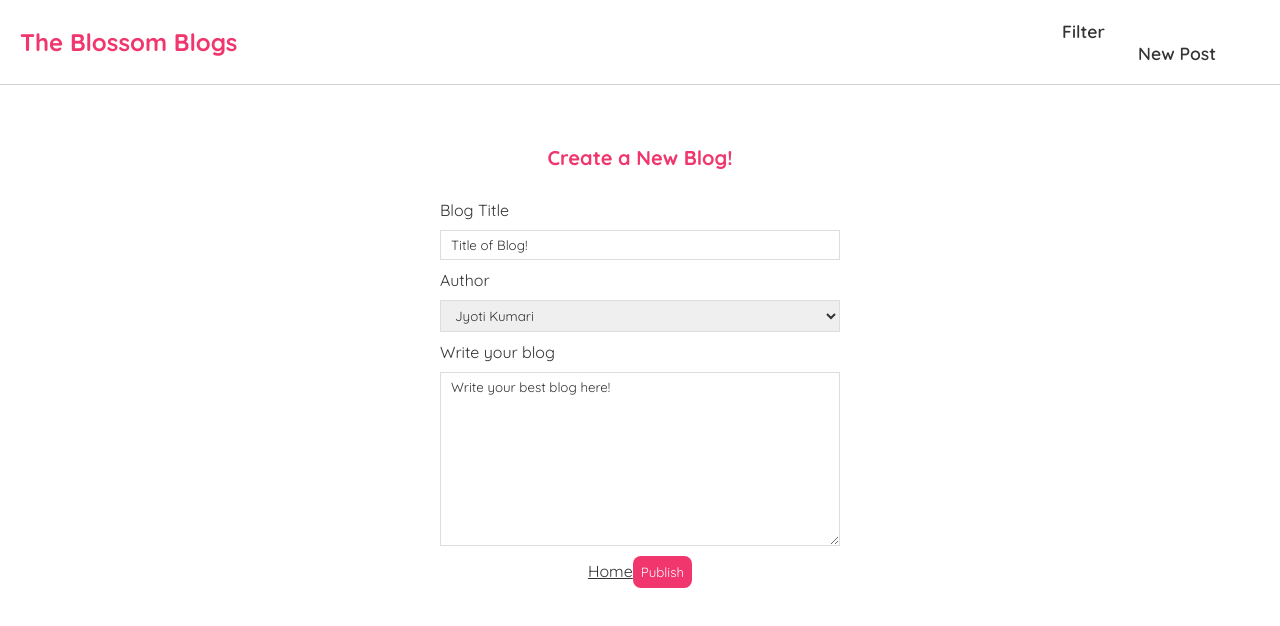
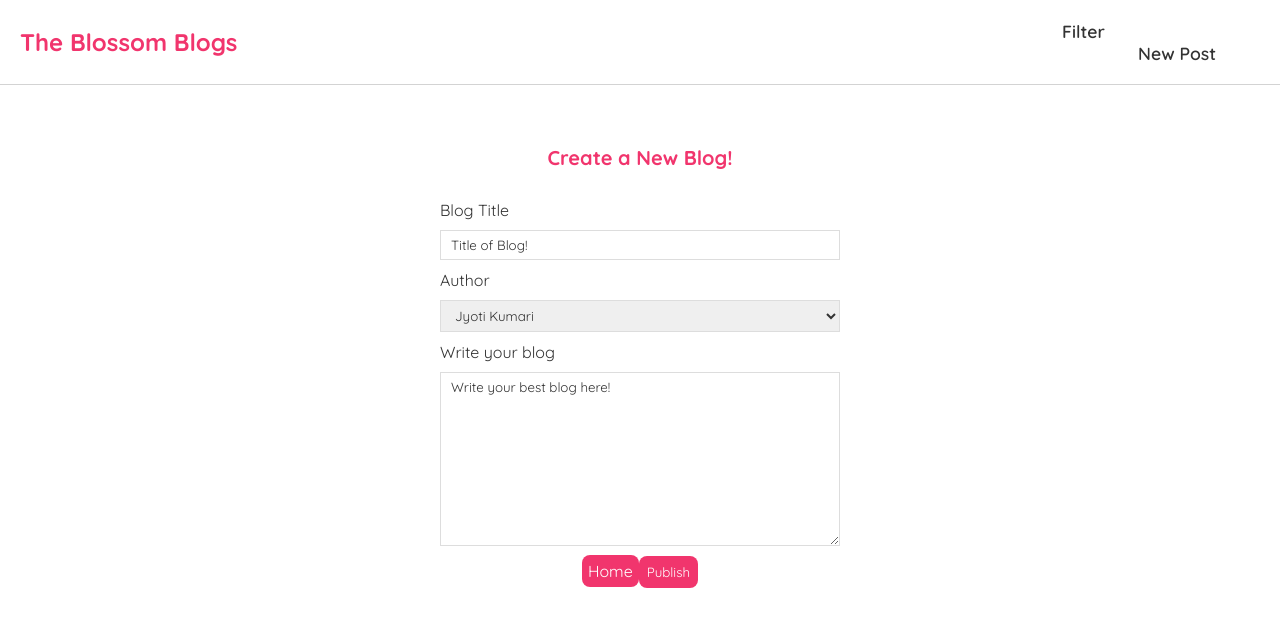
Before and after one commit to shivendra8004/HelloReact, a React (Create React App) app: page /create in a window 1280 px wide. Shown: the top 626 px of the page. Built offline with nearby package versions, Linux system fonts and the light colour scheme.

Commit message:
Adding styling to create page

```diff
--- a/src/components/Create.js
+++ b/src/components/Create.js
@@ -64,9 +64,13 @@ const Create = () => {
             setBlog(e.target.value);
           }}
         ></textarea>
-        <Link to="/">Home</Link>
-        {loading && <button disabled> Publishing...</button>}
-        {!loading && <button> Publish</button>}
+        <div>
+          <Link className="link" to="/">
+            Home
+          </Link>
+          {loading && <button disabled> Publishing...</button>}
+          {!loading && <button> Publish</button>}
+        </div>
       </form>
     </div>
   );
--- a/src/index.css
+++ b/src/index.css
@@ -4,6 +4,7 @@
   margin: 0;
   font-family: "Quicksand";
   color: #333;
+  text-decoration: none;
 }
 /* Navbar CSS */
 .navbar {
@@ -121,7 +122,14 @@
   border-radius: 8px;
   cursor: pointer;
 }
-
+.create .link {
+  background: #f1356d;
+  color: #fff;
+  border: 0;
+  padding: 6px;
+  border-radius: 8px;
+  cursor: pointer;
+}
 /* Extraa css */
 .warning {
   margin: 8rem;
```
